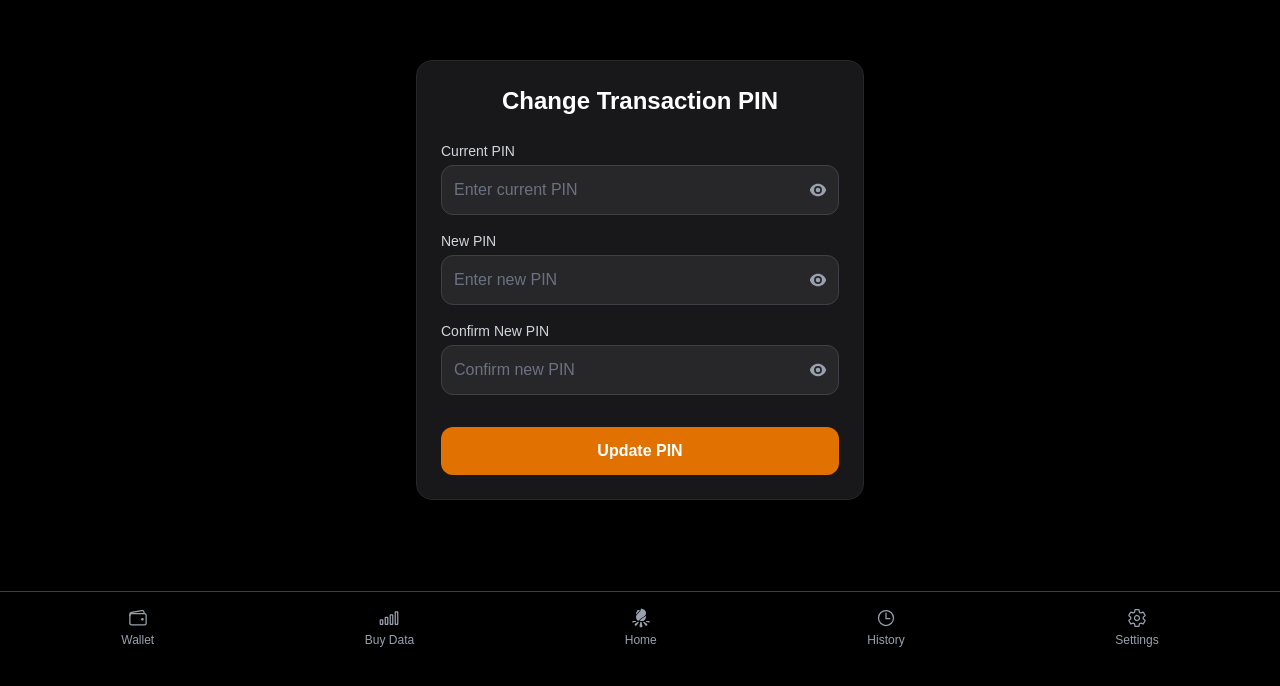
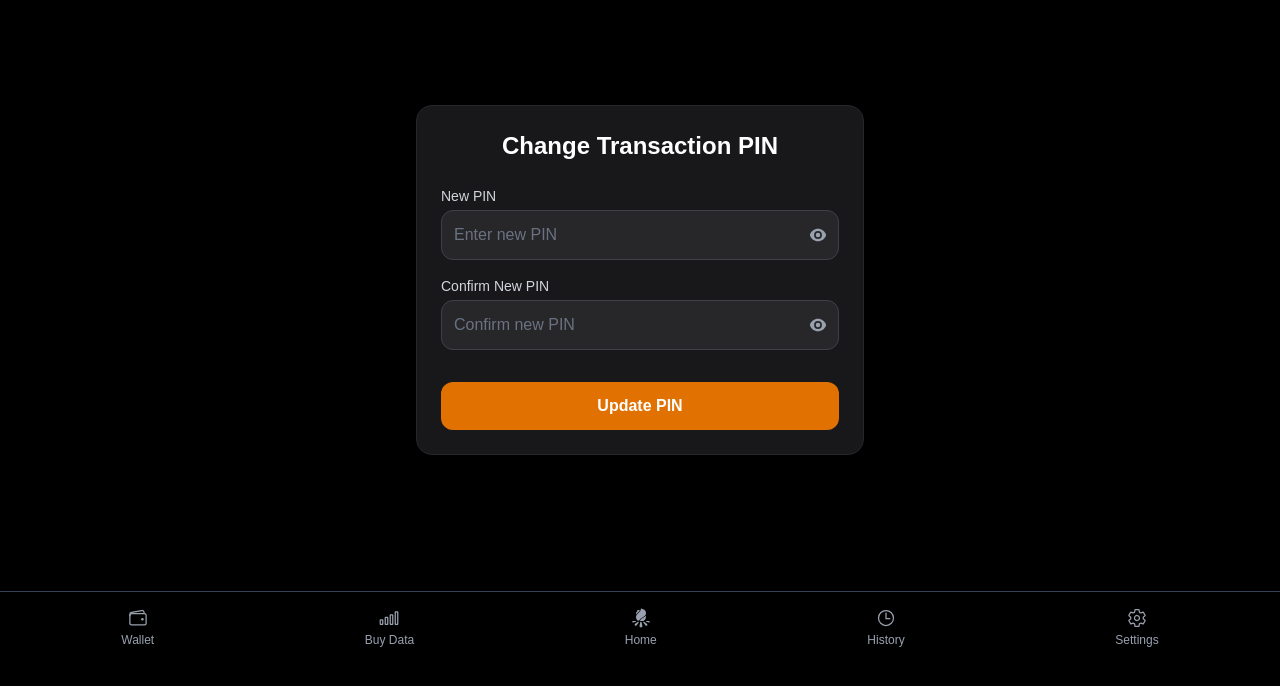
Before and after one commit to Edges-Enterprise/Edges_LandingPage, a Next.js app: page /changepin in a window 1280 px wide. Shown: the part 136-822 px from the top of the page. Built offline with nearby package versions, Linux system fonts and the light colour scheme.

Commit message:
removed field for current pin

```diff
--- a/src/app/(protected)/changepin/page.tsx
+++ b/src/app/(protected)/changepin/page.tsx
@@ -1,10 +1,10 @@
 "use client";
 
-import React, { useState } from "react";
+import { useState } from "react";
 import { HiEye, HiEyeSlash } from "react-icons/hi2";
 
 export default function ChangePinPage() {
-  const [showCurrent, setShowCurrent] = useState(false);
+
   const [showNew, setShowNew] = useState(false);
   const [showConfirm, setShowConfirm] = useState(false);
 
@@ -17,25 +17,7 @@ export default function ChangePinPage() {
 
         {/* Form */}
         <form className="flex flex-col space-y-4">
-          {/* Current PIN */}
-          <div className="relative">
-            <label className="block text-sm font-medium text-gray-300 mb-1">
-              Current PIN
-            </label>
-            <input
-              type={showCurrent ? "text" : "password"}
-              placeholder="Enter current PIN"
-              inputMode="numeric"
-              className="w-full p-3 pr-10 rounded-xl border border-zinc-700 bg-zinc-800 text-white placeholder-gray-500 focus:ring-2 focus:ring-amber-100 focus:outline-none"
-            />
-            <button
-              type="button"
-              onClick={() => setShowCurrent(!showCurrent)}
-              className="absolute right-3 top-10 text-gray-400 hover:text-gray-200"
-            >
-              {showCurrent ? <HiEyeSlash size={18} /> : <HiEye size={18} />}
-            </button>
-          </div>
+
 
           {/* New PIN */}
           <div className="relative">
```
